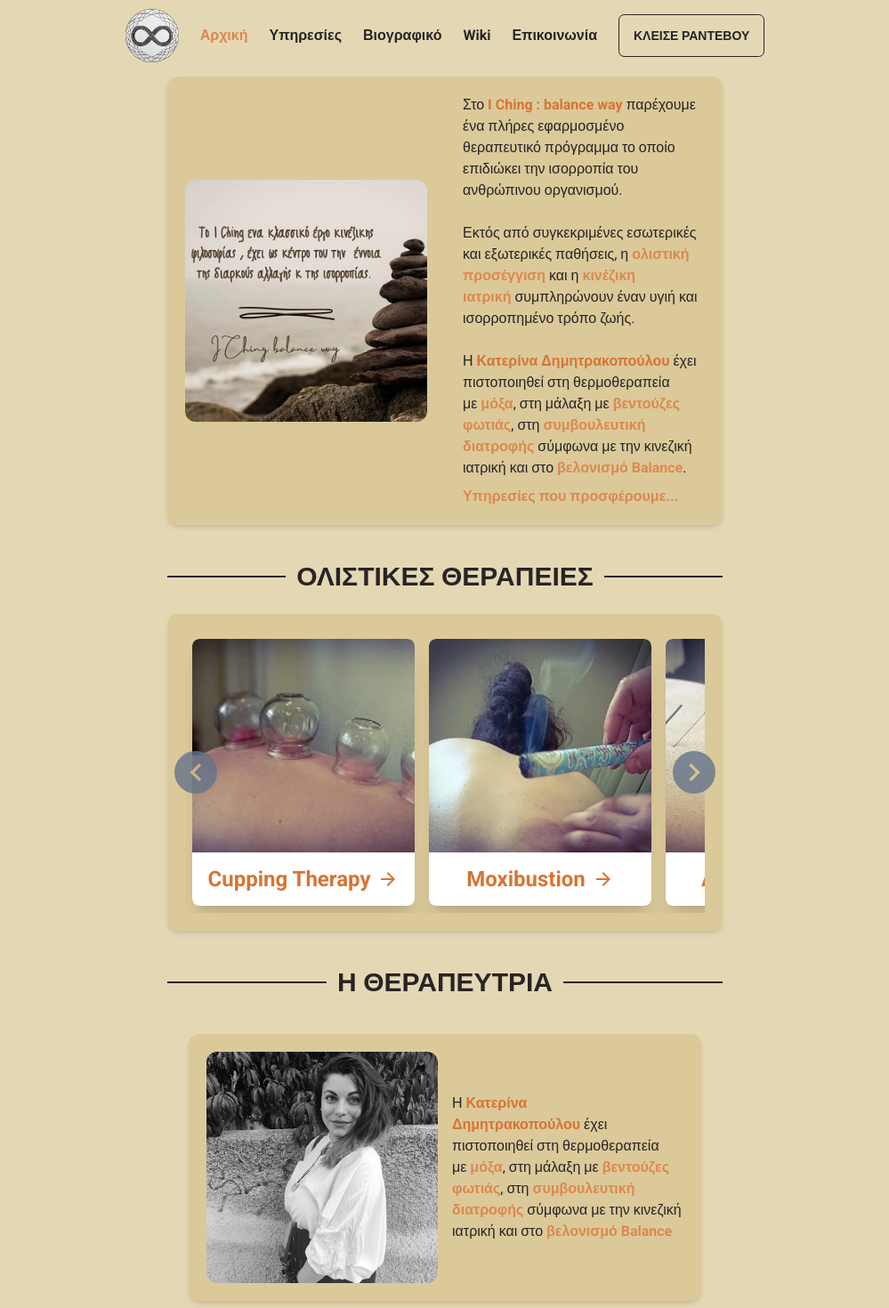
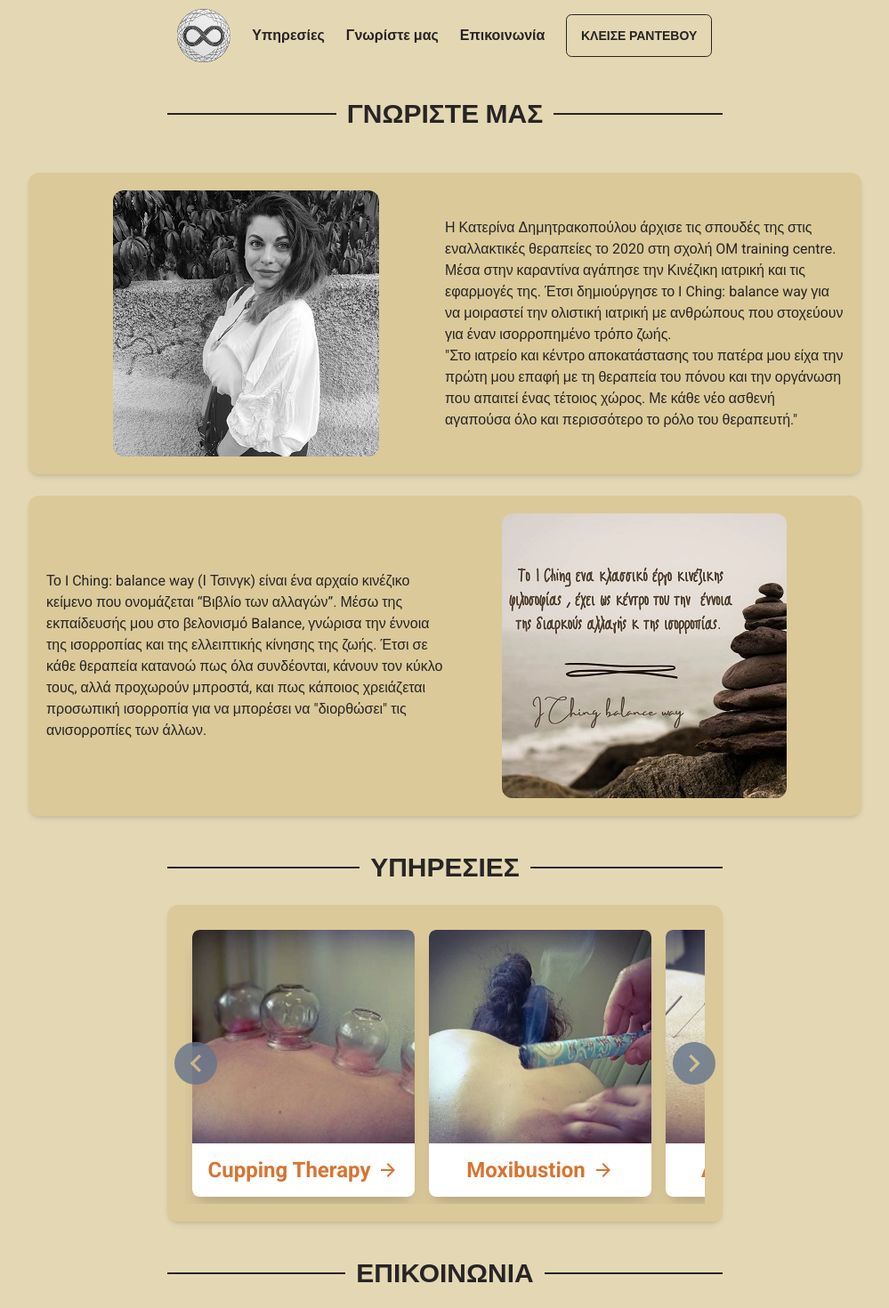
Before and after one commit to nikossoftwaredev/i-ching, a Next.js app: page / in a window 1280 px wide. Shown: the part 60-1530 px from the top of the page at 89% size, without its empty margins (140-1139 px from the left). Built offline with nearby package versions, Linux system fonts and the light colour scheme.

Commit message:
basic refactor

```diff
--- a/app/about/page.tsx
+++ b/app/about/page.tsx
@@ -1,4 +1,4 @@
-import Doctor from "@/components/Doctor";
+import Doctor from "@/components/about/AboutSection";
 
 const Curriculum = () => {
   return (
--- a/app/page.tsx
+++ b/app/page.tsx
@@ -1,10 +1,10 @@
-import Doctor from "@/components/Doctor";
-import SectionTitle from "@/components/SectionTitle";
-import ServicesCarousel from "@/components/ServicesCarousel";
+import ServicesSection from "@/components/services/ServicesSection";
 import { BUSINESS_NAME, LAST_NAME, NAME } from "@/data/general";
 import { servicesInfo } from "@/data/services";
-import About from "components/About";
 import { Metadata } from "next";
+import ContactSection from "@/components/contact/ContactSection";
+import AboutSection from "@/components/about/AboutSection";
+import HomeSection from "@/components/home/HomeSection";
 
 const staticKeywords = [
   "πόνος στην πλάτη",
@@ -42,10 +42,9 @@ const Home = () => {
   return (
     <section>
       <div className="w-full flex flex-col gap-4 pt-4">
-        <About />
-        <ServicesCarousel />
-        <SectionTitle title="Η ΘΕΡΑΠΕΥΤΡΙΑ" />
-        <Doctor />
+        <AboutSection />
+        <ServicesSection />
+        <ContactSection />
       </div>
     </section>
   );
--- a/components/About.tsx
+++ /dev/null
@@ -1,67 +0,0 @@
-import AppLink from "@/components/AppLink";
-import Card from "components/Card";
-
-const About = () => {
-  return (
-    <section className="w-full flex flex-col items-center justify-center">
-      <Card className="xl:w-2/4 md:w-3/4 p-5">
-        <section className="grid grid-cols-1 md:grid-cols-2 gap-10 justify-center items-center ">
-          <div className="flex justify-center">
-            <img
-              src="/images/main_area.webp"
-              alt="main-area"
-              className="rounded-xl object-cover"
-              loading="lazy"
-            />
-          </div>
-          <div className="flex flex-col justify-center">
-            <span>
-              Στο
-              <strong className="text-accent-focus">
-                &nbsp;I Ching : balance way&nbsp;
-              </strong>
-              παρέχουμε ένα πλήρες εφαρμοσμένο θεραπευτικό πρόγραμμα το οποίο
-              επιδιώκει την ισορροπία του ανθρώπινου οργανισμού.
-              <br />
-              <br /> Εκτός από συγκεκριμένες εσωτερικές και εξωτερικές παθήσεις,
-              η
-              <AppLink href="/wiki/chinese-medicine">
-                &nbsp;ολιστική προσέγγιση&nbsp;
-              </AppLink>
-              και η
-              <AppLink href="/wiki/tecar-therapy">
-                &nbsp;κινέζικη ιατρική&nbsp;
-              </AppLink>
-              συμπληρώνουν έναν υγιή και ισορροπημένο τρόπο ζωής.
-              <br />
-              <br /> Η
-              <strong className="text-accent-focus">
-                &nbsp;Κατερίνα Δημητρακοπούλου&nbsp;
-              </strong>
-              έχει πιστοποιηθεί στη θερμοθεραπεία με
-              <AppLink href="/wiki/moxibustion">&nbsp;μόξα</AppLink>, στη μάλαξη
-              με
-              <AppLink href="/wiki/cupping-therapy">
-                &nbsp;βεντούζες φωτιάς
-              </AppLink>
-              , στη
-              <AppLink href="/wiki/diet-plan">
-                &nbsp;συμβουλευτική διατροφής&nbsp;
-              </AppLink>
-              σύμφωνα με την κινεζική ιατρική και στο
-              <AppLink href="/wiki/acupuncture">
-                &nbsp;βελονισμό Balance
-              </AppLink>
-              .
-            </span>
-            <AppLink href="/services" className="mt-2 self-start">
-              Υπηρεσίες που προσφέρουμε...
-            </AppLink>
-          </div>
-        </section>
-      </Card>
-    </section>
-  );
-};
-
-export default About;
--- a/components/Doctor.tsx
+++ /dev/null
@@ -1,37 +0,0 @@
-import AppLink from "@/components/AppLink";
-import Card from "@/components/Card";
-import { FC } from "react";
-
-const Doctor: FC<{ [key: string]: any }> = () => (
-  <section className="w-full flex flex-col items-center justify-center">
-    <Card className="p-5 grid grid-cols-1 md:grid-cols-2 items-center justify-center gap-4 w-full md:max-w-xl">
-      <figure className="flex flex-col items-center justify-center">
-        <img
-          src="/images/doctor.webp"
-          alt="katerina-dimitrakopoulou"
-          className="rounded-xl object-cover"
-          height={300}
-          loading="lazy"
-        />
-      </figure>
-
-      <section>
-        Η
-        <strong className="text-accent-focus">
-          &nbsp;Κατερίνα Δημητρακοπούλου&nbsp;
-        </strong>
-        έχει πιστοποιηθεί στη θερμοθεραπεία με
-        <AppLink href="/wiki/tecar-therapy">&nbsp;μόξα</AppLink>, στη μάλαξη με
-        <AppLink href="/wiki/tecar-therapy">&nbsp;βεντούζες φωτιάς</AppLink>,
-        στη
-        <AppLink href="/wiki/tecar-therapy">
-          &nbsp;συμβουλευτική διατροφής&nbsp;
-        </AppLink>
-        σύμφωνα με την κινεζική ιατρική και στο
-        <AppLink href="/wiki/tecar-therapy">&nbsp;βελονισμό Balance</AppLink>
-      </section>
-    </Card>
-  </section>
-);
-
-export default Doctor;
--- /dev/null
+++ b/components/about/AboutSection.tsx
@@ -0,0 +1,56 @@
+import AppLink from "@/components/AppLink";
+import Card from "@/components/Card";
+import SectionTitle from "@/components/SectionTitle";
+import { FC } from "react";
+
+const AboutSection: FC<{ [key: string]: any }> = () => (
+  <section
+    id="#about-section"
+    className="w-full flex flex-col items-center justify-center gap-6"
+  >
+    <SectionTitle title="ΓΝΩΡΙΣΤΕ ΜΑΣ" />
+    <Card className="p-5 grid grid-cols-1 md:grid-cols-2 items-center justify-center w-3/4">
+      <figure className="flex flex-col items-center justify-center">
+        <img
+          src="/images/doctor.webp"
+          alt="katerina-dimitrakopoulou"
+          className="rounded-xl object-cover"
+          height={300}
+          loading="lazy"
+        />
+      </figure>
+      <div className="flex flex-col justify-center">
+        Η Κατερίνα Δημητρακοπούλου άρχισε τις σπουδές της στις εναλλακτικές
+        θεραπείες το 2020 στη σχολή OM training centre. Μέσα στην καραντίνα
+        αγάπησε την Κινέζικη ιατρική και τις εφαρμογές της. Έτσι δημιούργησε το
+        I Ching: balance way για να μοιραστεί την ολιστική ιατρική με ανθρώπους
+        που στοχεύουν για έναν ισορροπημένο τρόπο ζωής. <br />
+        &quot;Στο ιατρείο και κέντρο αποκατάστασης του πατέρα μου είχα την πρώτη
+        μου επαφή με τη θεραπεία του πόνου και την οργάνωση που απαιτεί ένας
+        τέτοιος χώρος. Με κάθε νέο ασθενή αγαπούσα όλο και περισσότερο το ρόλο
+        του θεραπευτή.&quot;
+      </div>
+    </Card>
+    <Card className="p-5 grid grid-cols-1 md:grid-cols-2 items-center justify-center  w-3/4">
+      <div className="flex flex-col justify-center">
+        Το I Ching: balance way (Ι Τσινγκ) είναι ένα αρχαίο κινέζικο κείμενο που
+        ονομάζεται “Βιβλίο των αλλαγών”. Μέσω της εκπαίδευσής μου στο βελονισμό
+        Balance, γνώρισα την έννοια της ισορροπίας και της ελλειπτικής κίνησης
+        της ζωής. Έτσι σε κάθε θεραπεία κατανοώ πως όλα συνδέονται, κάνουν τον
+        κύκλο τους, αλλά προχωρούν μπροστά, και πως κάποιος χρειάζεται προσωπική
+        ισορροπία για να μπορέσει να &quot;διορθώσει&quot; τις ανισορροπίες των
+        άλλων.
+      </div>
+      <figure className="flex flex-col items-center justify-center">
+        <img
+          src="/images/main_area.webp"
+          alt="main-area"
+          className="rounded-xl object-cover"
+          loading="lazy"
+        />
+      </figure>
+    </Card>
+  </section>
+);
+
+export default AboutSection;
--- /dev/null
+++ b/components/contact/ContactSection.tsx
@@ -0,0 +1,12 @@
+import SectionTitle from "@/components/SectionTitle";
+
+const ContactSection = () => {
+  // Take the id and the title from a config
+  return (
+    <span id="#contact-section">
+      <SectionTitle title="ΕΠΙΚΟΙΝΩΝΙΑ" />
+    </span>
+  );
+};
+
+export default ContactSection;
--- a/components/ServicesCarousel.tsx
+++ b/components/services/ServicesSection.tsx
@@ -5,10 +5,10 @@ import { servicesInfo } from "@/data/services";
 import Link from "next/link";
 import { MdArrowForward } from "react-icons/md";
 
-const ServicesCarousel = () => {
+const ServicesSection = () => {
   return (
-    <span>
-      <SectionTitle title="ΟΛΙΣΤΙΚΕΣ ΘΕΡΑΠΕΙΕΣ" />
+    <span id="#services-section">
+      <SectionTitle title="ΥΠΗΡΕΣΙΕΣ" />
       <section className="w-full flex flex-col items-center justify-center">
         <Card className="relative xl:w-2/4 md:w-3/4 max-w-full p-5">
           <CarouseButtons scrollableDivId="scrollable-div" />
@@ -41,4 +41,4 @@ const ServicesCarousel = () => {
   );
 };
 
-export default ServicesCarousel;
+export default ServicesSection;
```
Also changed, not shown: components/header/headerConfig.tsx (+3 -6 lines).
